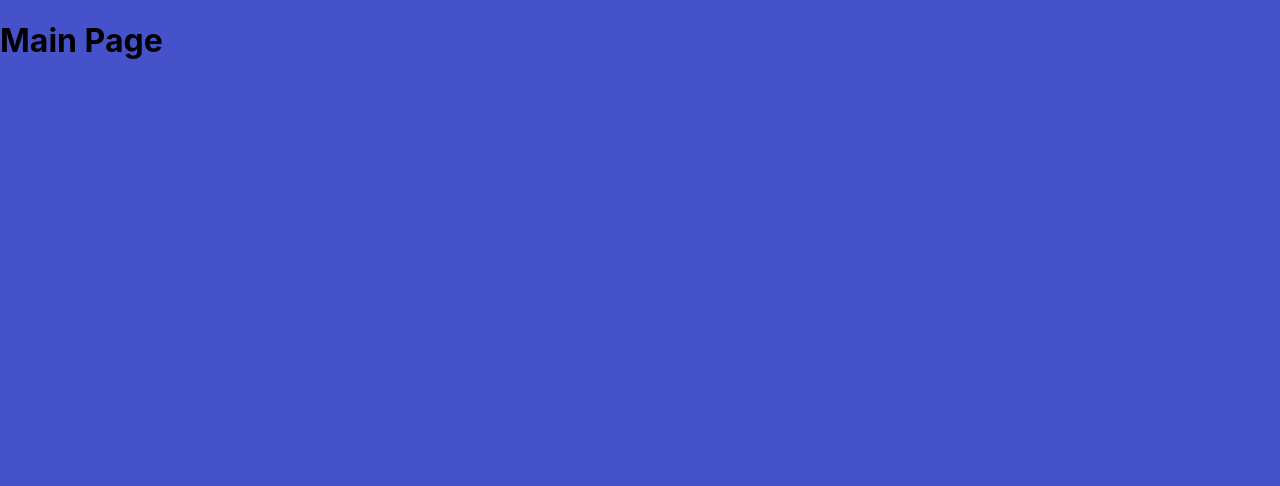
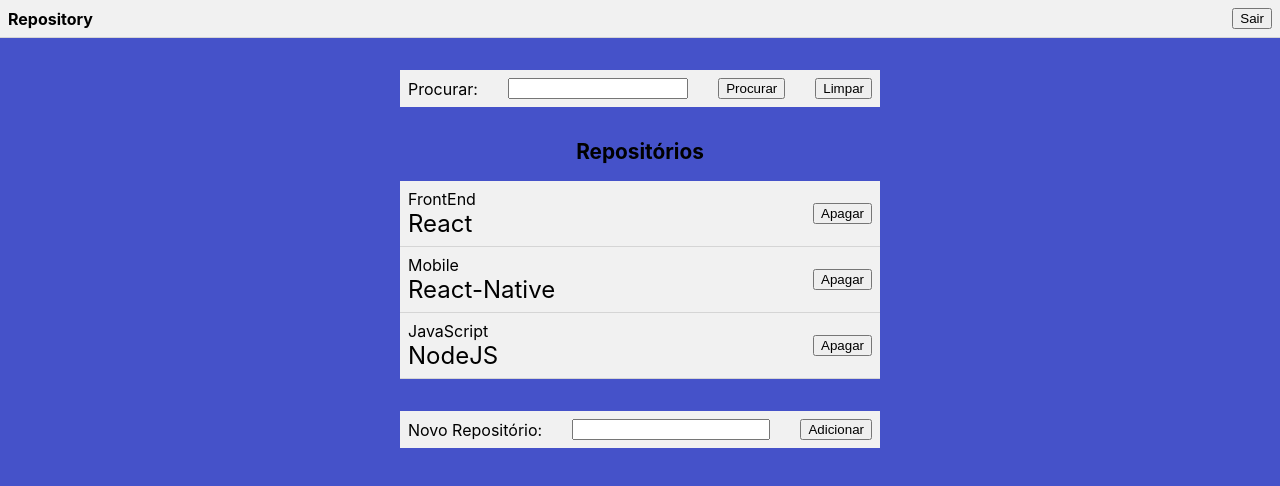
Before and after one commit to arlansonic/AuthJWT-React-NodeJS, a React (Create React App) app in the folder frontend/: page / in a window 1280 px wide. Shown: the top 486 px of the page. Built offline with nearby package versions, Linux system fonts and the light colour scheme.

Commit message:
Estilizando pagina de Login e HomePage

```diff
--- a/frontend/src/pages/MainPage/index.jsx
+++ b/frontend/src/pages/MainPage/index.jsx
@@ -1,8 +1,71 @@
 import React from "react";
+import './style.css'
 
 const MainPage = () => {
+    const handleLogout = () => {
+        console.log('Logout')
+    }
+
+    const handleSearch = (query) => {
+        console.log('Query', query)
+    }
+
+    const handleClear = () => {
+        console.log('Clear')
+    }
+
+    const handleDeleteRepo = () => {
+        console.log('Deletar Repo')
+    }
+
     return (
-        <h1>Main Page</h1>
+        <div id="main">
+            <div className="nav">
+                <h1 className="logo">Repository</h1>
+                <button onClick={handleLogout}>Sair</button>
+            </div>
+
+            {/* Pesquisar */}
+            <div className="search">
+                <label htmlFor="query">Procurar:</label>
+                <input type="search" name="query" id="query"></input>
+                <button onClick={handleSearch}>Procurar</button>
+                <button onClick={handleClear}>Limpar</button>
+            </div>
+            {/* Repositórios */}
+            <div className="repositories">
+                <h2 className="title">Repositórios</h2>
+                <ul className="list">
+                    <li className="item">
+                        <div className="info">
+                            <div className="owner">FrontEnd</div>
+                            <div className="name">React</div>
+                        </div>
+                        <button onClick={handleDeleteRepo}>Apagar</button>
+                    </li>
+                    <li className="item">
+                        <div className="info">
+                            <div className="owner">Mobile</div>
+                            <div className="name">React-Native</div>
+                        </div>
+                        <button onClick={handleDeleteRepo}>Apagar</button>
+                    </li>
+                    <li className="item">
+                        <div className="info">
+                            <div className="owner">JavaScript</div>
+                            <div className="name">NodeJS</div>
+                        </div>
+                        <button onClick={handleDeleteRepo}>Apagar</button>
+                    </li>
+                </ul>
+
+                <div className="new">
+                    <label htmlFor="new-repo">Novo Repositório:</label>
+                    <input type="url" name="new-repo"></input>
+                    <button>Adicionar</button>
+                </div>
+            </div>
+        </div>
     )
 }
 
--- /dev/null
+++ b/frontend/src/pages/MainPage/style.css
@@ -0,0 +1,67 @@
+#main .nav {
+    display: flex;
+    align-items: center;
+    background-color: #f1f1f1;
+    border-bottom: 1px solid #d5d5d5;
+    padding: .5rem;
+}
+
+#main .nav .logo {
+    flex: 1;
+    font-size: 1rem;
+    margin: 0;
+}
+
+#main .search, #main .new{
+    display: flex;
+    align-items: center;
+    gap: 30px;
+    background-color: #f1f1f1;
+    max-width: 480px;
+    margin: 2rem auto;
+    padding: .5rem;
+}
+
+#main label {
+    flex-shrink: 0;
+}
+
+#main input {
+    width: 100%;
+}
+
+#main .repositories {
+    max-width: 480px;
+    margin: 1rem auto;
+}
+
+#main .repositories .title {
+    font-size: 1.3rem;
+    text-align: center;
+}
+
+#main .repositories .list {
+    list-style: none;
+    margin: 0;
+    padding: 0;
+}
+
+#main .repositories .item {
+    display: flex;
+    align-items: center;
+    background-color: #f1f1f1;
+    border-bottom: 1px solid #d5d5d5;
+    padding: .5rem;
+}
+
+/* #main .repositories .item:last-child {
+    border-bottom: none;
+} */
+
+#main .repositories .item .info{
+    flex: 1
+}
+
+#main .repositories .item .name{
+    font-size: 1.5rem;
+}
```
